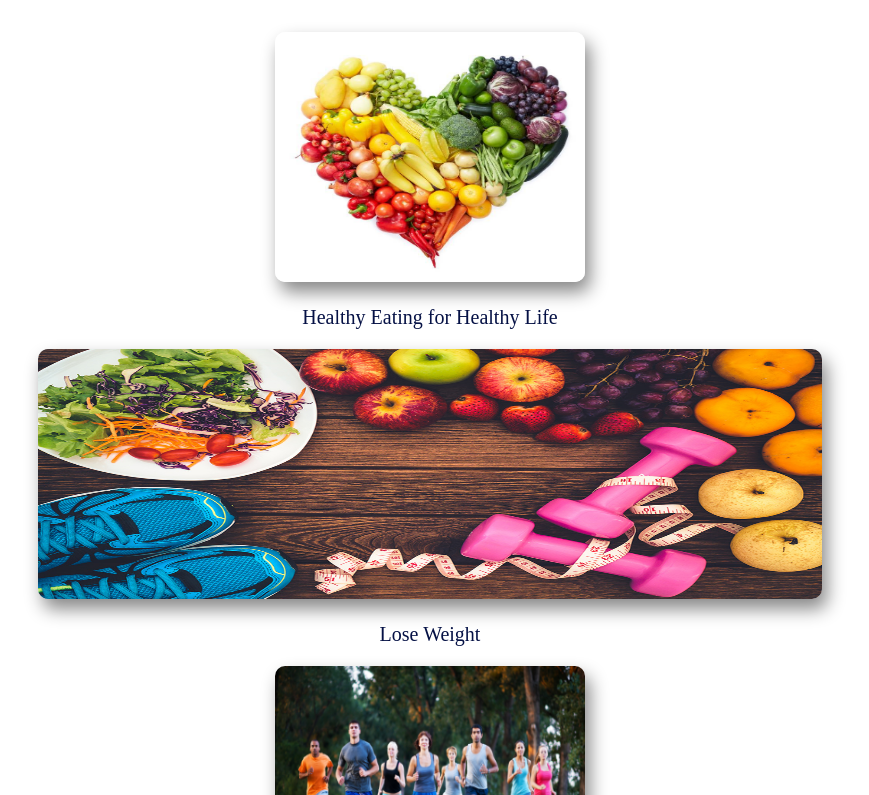
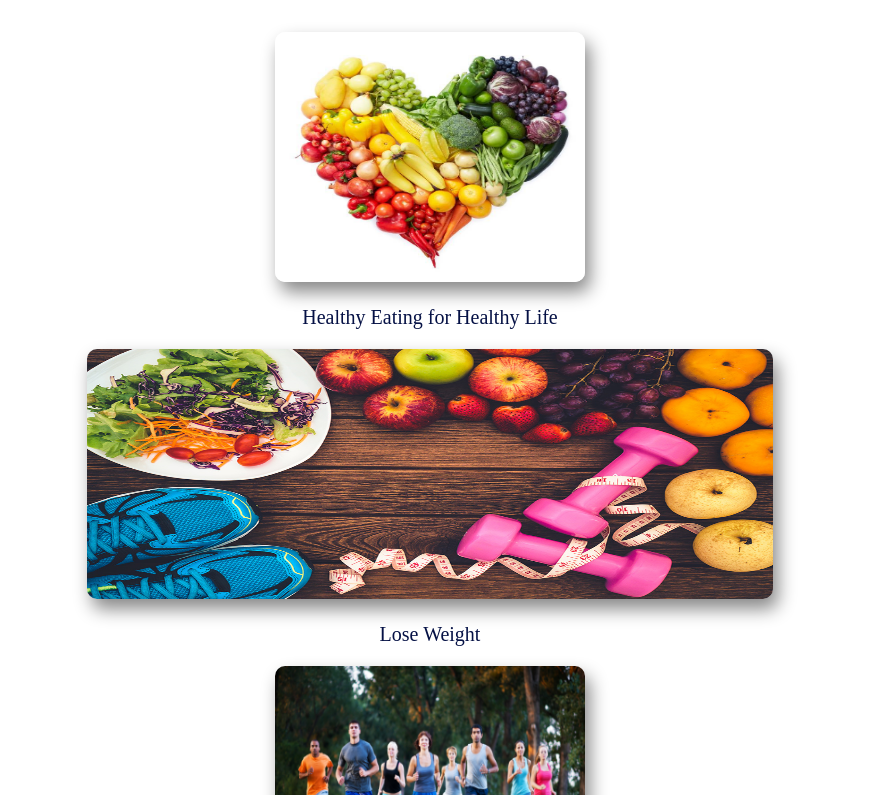
Before and after one commit to tejukudale1903/BMI_Calculator, a React (Create React App) app: page / in a window 1280 px wide. Shown: the part 2842-3637 px from the top of the page, without its empty margins (210-1079 px from the left). Built offline with nearby package versions, Linux system fonts and the light colour scheme.

Commit message:
Image css updated2

```diff
--- a/src/App.css
+++ b/src/App.css
@@ -39,7 +39,7 @@
  }
  .weight_lose a img{
    height: 250px;
-   width:80%;
+   width:70%;
    border-radius: 10px;
    box-shadow:5px 10px 18px #888888;
    /* margin-left: 60px; */
```
